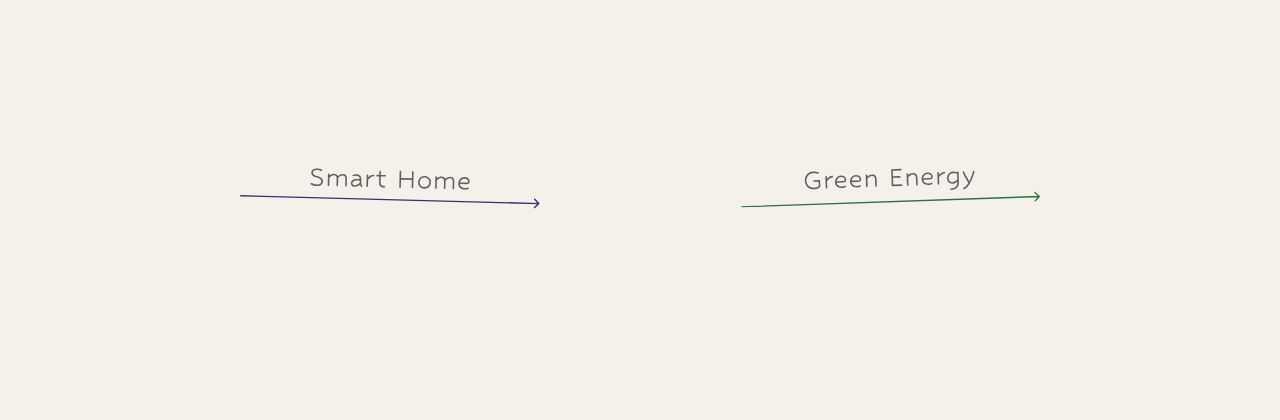
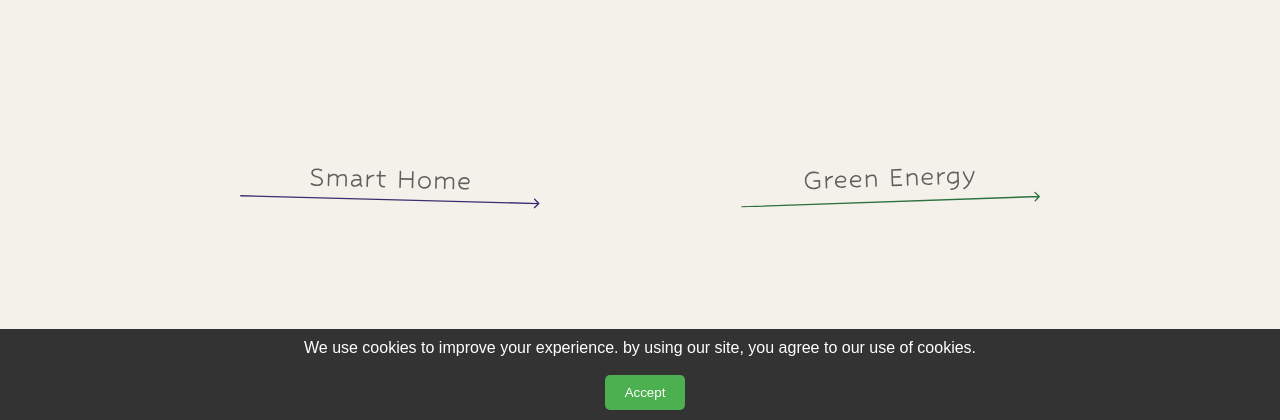
Before and after one commit to 23knightst813/Rosla-Technology, a Flask app: page /infoHub in a window 1280 px wide. Shown: the part 380-800 px from the top of the page. Run offline with Flask 3, Linux system fonts and the light colour scheme; some libraries are stand-ins or nearby versions; some web fonts are replaced.

Commit message:
Enhance user experience: implement cookie consent pop-up and set cookie functionality, improve layout and accessibility features.

```diff
--- a/flaskr/app.py
+++ b/flaskr/app.py
@@ -6,7 +6,7 @@ from datetime import date, datetime
 import logging
 
 # --- Make sure get_all_bookings is imported ---
-from flask import Flask, render_template, request, flash, redirect, session, url_for, jsonify
+from flask import Flask, make_response, render_template, request, flash, redirect, session, url_for, jsonify
 from db import (
     set_up_db, add_user, add_carbon_footprint, add_energy_bill,
     get_user_energy_data, add_solar_assessment, add_in_person_assessment_booking,
@@ -787,6 +787,13 @@ def smart_home():
 def energy_tips():
     return render_template('infoPages/reduceCarbonFootprint.html')
 
+# Define the set_cookie route
+@app.route('/set_cookie', methods=['POST'])
+def set_cookie():
+    next_url = request.referrer or url_for('index')  # Get the referring page or default to index
+    response = make_response(redirect(next_url))
+    response.set_cookie('cookie_consent', 'true', max_age=60*60*24*365)  # 1 year
+    return response
 
 # Define error handlers for various HTTP status codes
 @app.errorhandler(404)
--- a/flaskr/templates/base.html
+++ b/flaskr/templates/base.html
@@ -18,9 +18,13 @@
 <body>
     <div class="header">
         {% if session["role"] == True %}
-        <a href="{{ url_for('admin_dashboard') }}"><h1>Rosla <br>Technologies</h1></a>
+        <a href="{{ url_for('admin_dashboard') }}">
+            <h1>Rosla <br>Technologies</h1>
+        </a>
         {% else %}
-        <a href="{{ url_for('dashboard') }}"><h1>Rosla <br>Technologies</h1></a>
+        <a href="{{ url_for('dashboard') }}">
+            <h1>Rosla <br>Technologies</h1>
+        </a>
         {% endif %}
         <button id="accessibility-toggle" class="accessibility-btn" aria-label="Toggle accessibility mode">
             <img class="a11y-icon" src="{{ url_for('static', filename='images/a11y.svg') }}" alt="Accessibility Icon">
@@ -60,13 +64,59 @@
     {% endif %}
     {% endwith %}
 
+    <!-- Cookie Consent Pop-up -->
+    {% if not request.cookies.get('cookie_consent') %}
+    <div id="cookie-consent" class="cookie-consent">
+        <p>We use cookies to improve your experience. by using our site, you agree to our use of cookies.</p>
+        <form method="post" action="{{ url_for('set_cookie') }}">
+            <br>
+            <button type="submit" class="btn1">Accept</button>
+        </form>
+    </div>
+    {% endif %}
 
 
     {% block content %}{% endblock %}
 
 
     <style>
-    .a11y-icon  {
+/* Cookie consent pop-up style */
+.cookie-consent {
+  position: fixed;
+  bottom: 0;
+  left: 0;
+  right: 0;
+  background-color: #333;
+  color: #fff;
+  text-align: center;
+  padding: 10px;
+  z-index: 1000;
+}
+
+/* Cookie consent paragraph style */
+.cookie-consent p {
+  margin: 0;
+  padding: 0;
+  display: inline;
+}
+
+/* Cookie consent button style */
+.cookie-consent .btn1 {
+  background-color: #4CAF50;
+  color: white;
+  border: none;
+  padding: 10px 20px;
+  margin-left: 10px;
+  cursor: pointer;
+  border-radius: 5px;
+}
+
+/* Cookie consent button hover effect */
+.cookie-consent .btn:hover {
+  background-color: #45a049;
+}
+
+        .a11y-icon {
             color: #F4F1EB;
             border: 2px solid #F4F1EB;
             border-radius: 10px;
@@ -76,7 +126,9 @@
             box-shadow: none;
             height: 20px;
         }
-    .a11y-icon:hover, .a11y-text:hover {
+
+        .a11y-icon:hover,
+        .a11y-text:hover {
             border: 3px solid #F4F1EB;
         }
 
@@ -109,17 +161,25 @@
 
     <script>
         // Auto-hide flash messages after 5 seconds
-    document.addEventListener('DOMContentLoaded', function() {
-        setTimeout(function() {
+        document.addEventListener('DOMContentLoaded', function () {
+            setTimeout(function () {
                 const flashMessages = document.querySelectorAll('.flash-message');
-            flashMessages.forEach(function(message) {
+                flashMessages.forEach(function (message) {
                     message.style.opacity = '0';
-                setTimeout(function() {
+                    setTimeout(function () {
                         message.style.display = 'none';
                     }, 500);
                 });
             }, 5000);
         });
+        // JavaScript to handle the cookie consent pop-up
+        document.addEventListener('DOMContentLoaded', function () {
+            const cookieConsent = document.getElementById('cookie-consent');
+            if (cookieConsent) {
+                cookieConsent.style.display = 'block';
+            }
+        });
     </script>
 </body>
+
 </html>
```
Lines whose indentation alone changed are shown as unchanged.
